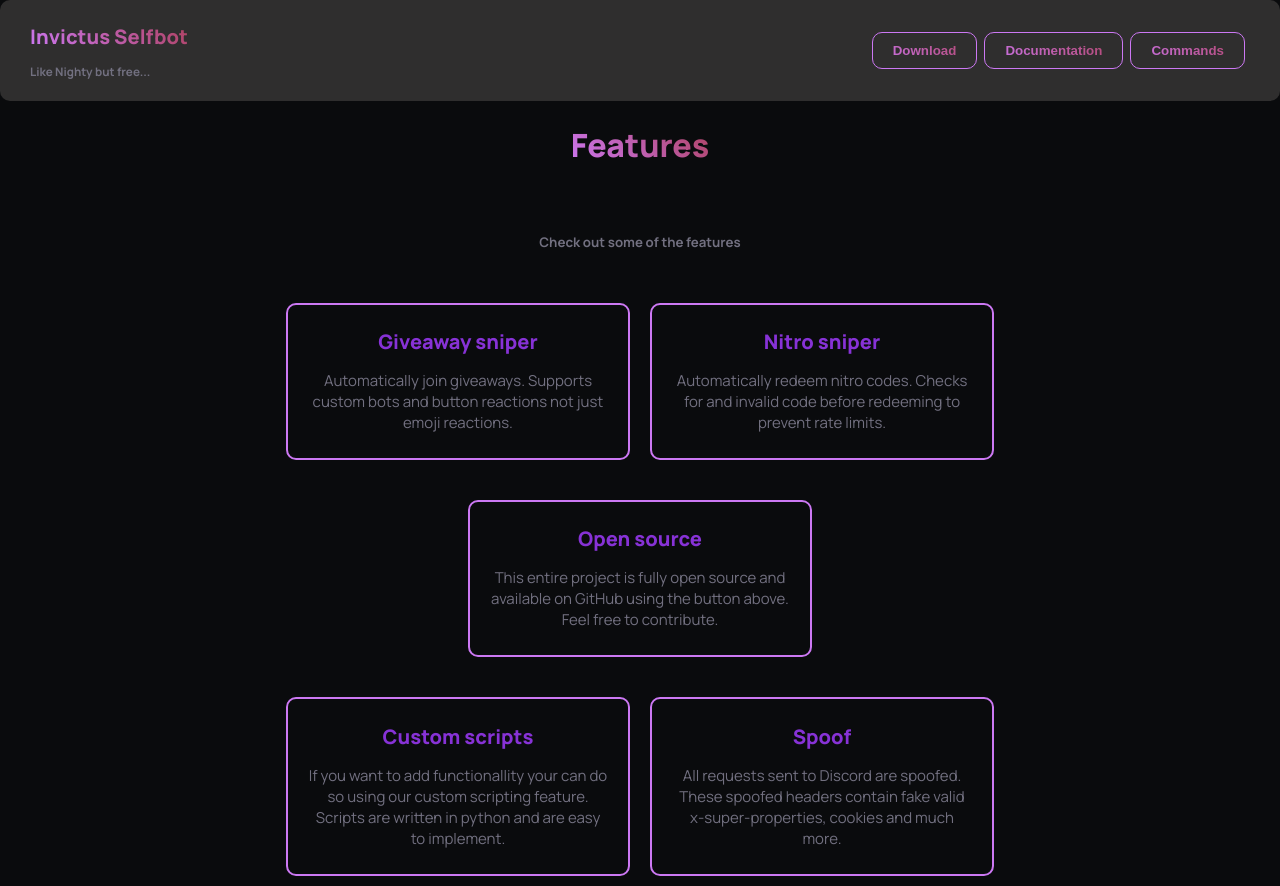
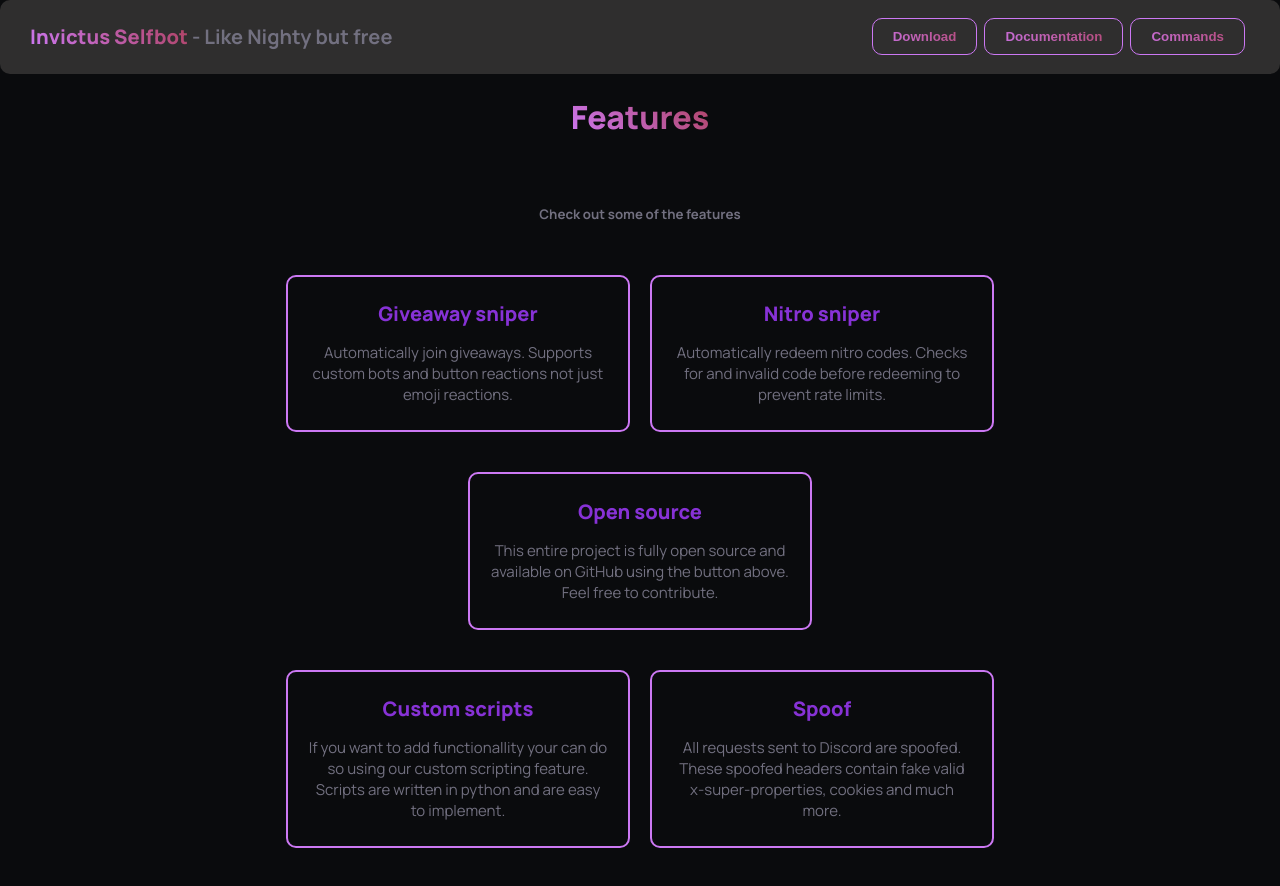
Before and after one commit to jwe0/Invictus-SB-home-page, a SvelteKit app: page / in a window 1280 px wide. After the commit the page ends 858 px from the top, so only its background shows below. Built offline with nearby package versions, Linux system fonts and the light colour scheme.

Commit message:
Updated title

```diff
--- a/src/routes/+page.svelte
+++ b/src/routes/+page.svelte
@@ -11,8 +11,7 @@
 <body>
     <div class="top_bar">
         <div class="top_title">
-            <h1 class="title">Invictus Selfbot</h1>
-            <h3>Like Nighty but free...</h3>
+            <h1><a class="title">Invictus Selfbot</a> - <a>Like Nighty but free</a></h1>
         </div>
 
         <div class="top_container">
```
